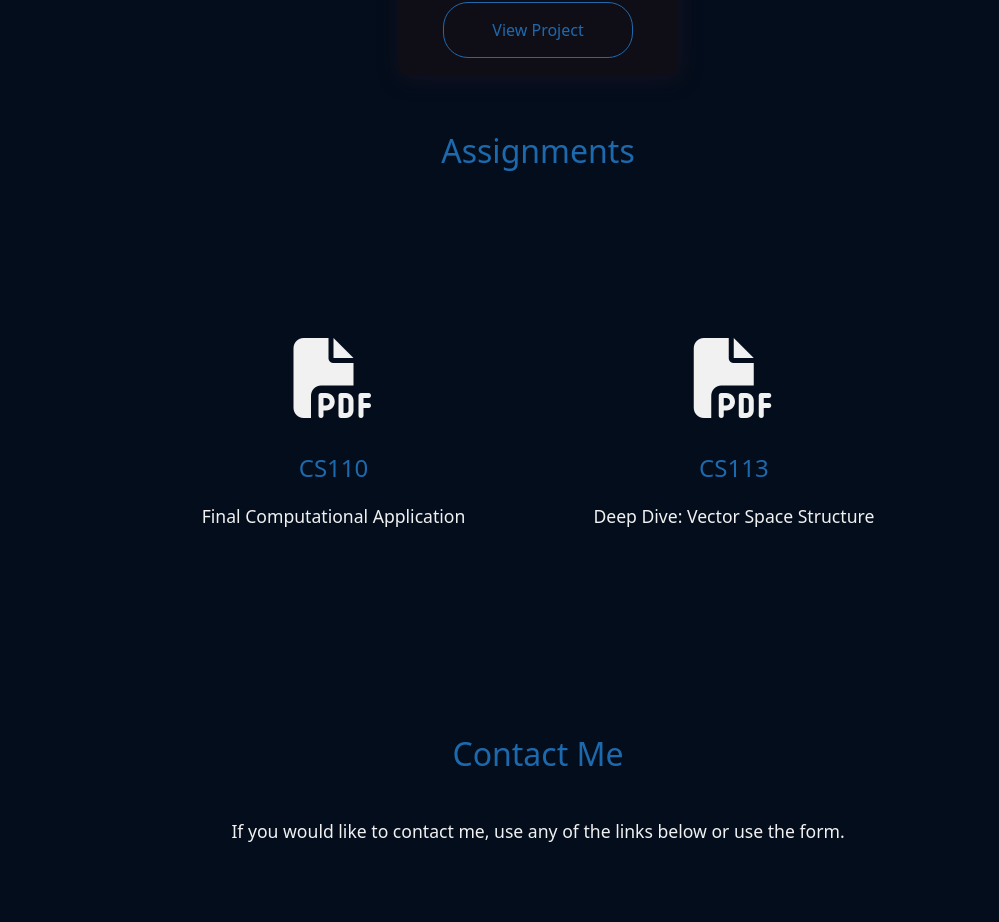
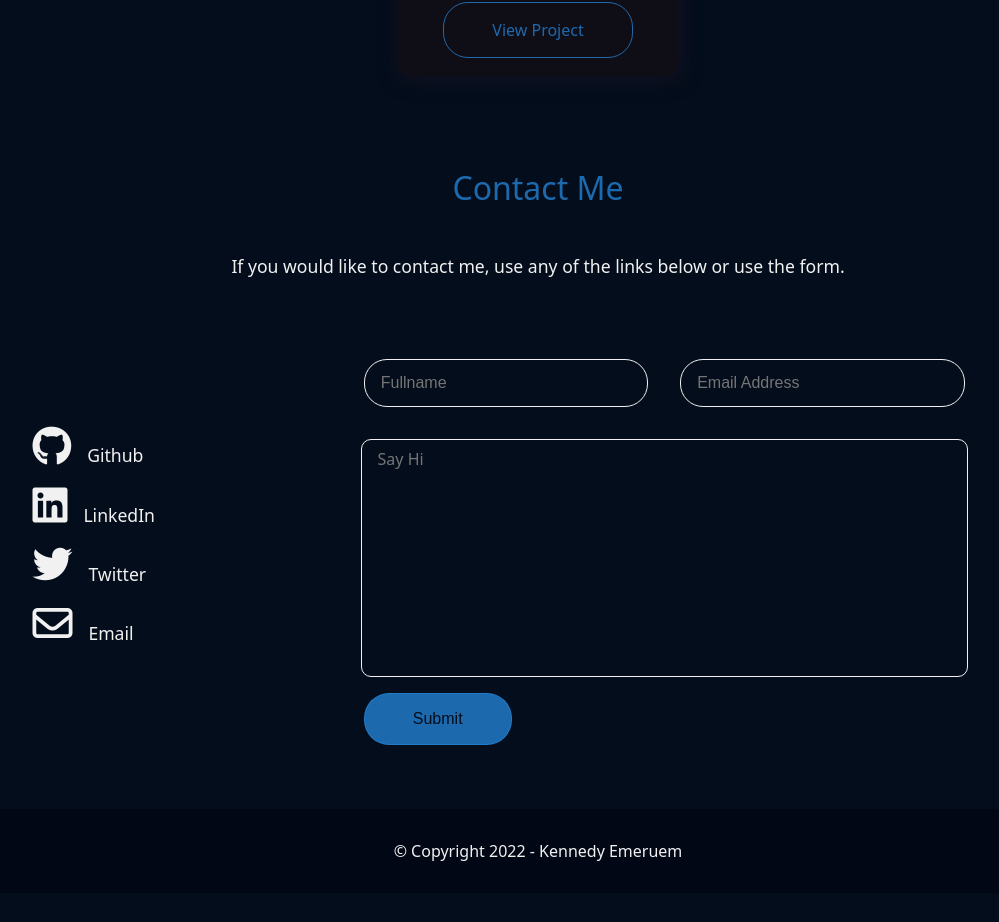
Before and after one commit to Emeruem-Kennedy1/MyPortfolio, a React (Create React App) app: page / in a window 1280 px wide. Shown: the part 3896-4818 px from the top of the page, without its empty margins (102-1101 px from the left). After the commit the page ends 4789 px from the top, so only its background shows below. Built offline with nearby package versions, Linux system fonts and the light colour scheme.

Commit message:
removed assignment section

```diff
--- a/src/App.js
+++ b/src/App.js
@@ -15,7 +15,7 @@ function App() {
       <HeroSection />
       <AboutMe />
       <Projects />
-      <Assignments />
+      {/* <Assignments /> */}
       <Contact />
       <Footer />
     </div>
```
